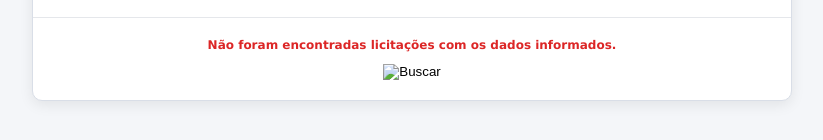
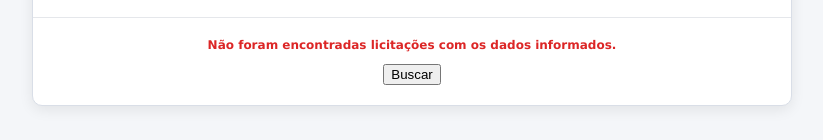
Before and after one commit to FelypeDantas/licitacao, a plain HTML site: page index.html in a window 1280 px wide. Shown: the part 657-797 px from the top of the page, 228-1051 px from the left. Drawn offline with Linux system fonts and the light colour scheme.

Commit message:
Update index.html

```diff
--- a/index.html
+++ b/index.html
@@ -274,13 +274,14 @@
                 </span>
 
 
-                <input
-                    type="image"
-                    name="buscarImageButton"
-                    id="buscarImageButton"
-                    src="Images/buscar.gif"
-                    alt="Buscar"
-                >
+				<button
+				    type="submit"
+				    name="buscarImageButton"
+				    id="buscarImageButton"
+				    class="btn-buscar"
+				>
+				    Buscar
+				</button>
 
             </div>
 
```
